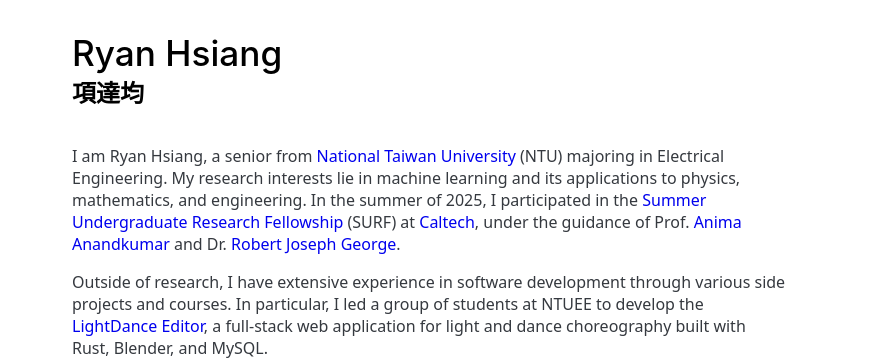
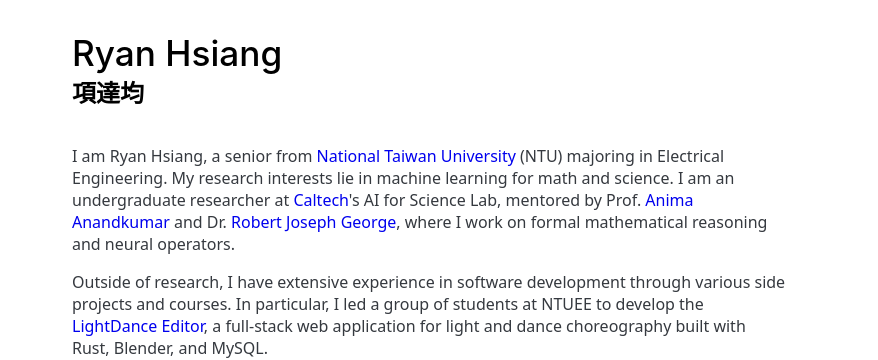
Before and after one commit to durant42040/durant42040.github.io, a plain HTML site: page 404.html in a window 1280 px wide. Shown: the top 360 px of the page, 0-878 px from the left. Drawn offline with Linux system fonts and the light colour scheme.

Commit message:
Deploying to gh-pages from @ durant42040/durant42040.github.io@b8e34b552042b8943c4a8d3957e14d017f7c54e0 🚀

```diff
--- a/404.html
+++ b/404.html
@@ -19,14 +19,10 @@
             I am Ryan Hsiang, a senior from
             <a href="https://www.ntu.edu.tw/" style="text-decoration: none;">National Taiwan University</a>
             (NTU) majoring in Electrical Engineering.
-            My research interests lie in machine learning and its applications to physics, mathematics, and engineering. In the summer of 2025, I participated in the
-            <a href="https://sfp.caltech.edu/undergraduate-research/programs/surf" style="text-decoration: none;">Summer Undergraduate Research Fellowship</a>
-            (SURF) at
-            <a href="https://www.caltech.edu/" style="text-decoration: none;">Caltech</a>,
-            under the guidance of Prof.
-            <a href="https://tensorlab.cms.caltech.edu/users/anima/index.html" style="text-decoration: none;">Anima Anandkumar</a>
+            My research interests lie in machine learning for math and science. I am an undergraduate researcher at <a href="https://www.caltech.edu/" style="text-decoration: none;">Caltech</a>'s AI for Science Lab,
+            mentored by Prof. <a href="https://tensorlab.cms.caltech.edu/users/anima/index.html" style="text-decoration: none;">Anima Anandkumar</a>
             and Dr.
-            <a href="https://www.robertj1.com" style="text-decoration: none;">Robert Joseph George</a>.
+            <a href="https://www.robertj1.com" style="text-decoration: none;">Robert Joseph George</a>, where I work on formal mathematical reasoning and neural operators.
           </p>
           <p class="text-lg text-gray-700 leading-relaxed">
             Outside of research, I have extensive experience in software development through various side projects and courses.
```
Also changed, not shown: index.html (+3 -7 lines), 1 other file.
